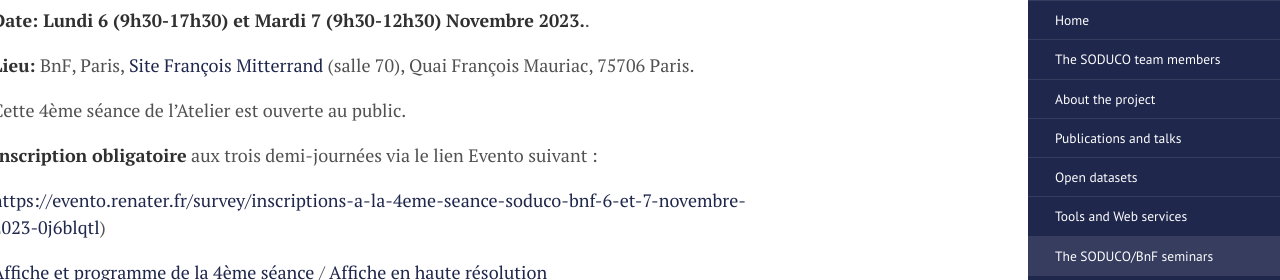
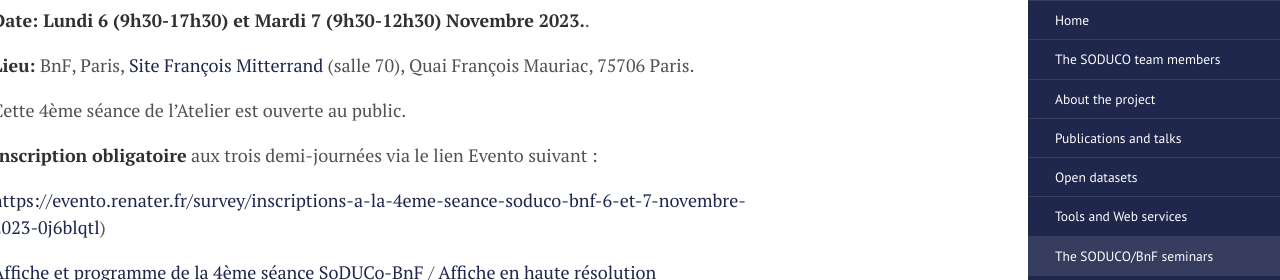
Before and after one commit to soduco/soduco.github.io, a Jekyll site: the page built from soduco_bnf_seminars.md, in a window 1280 px wide and 900 px high, scrolled down 1729 px, cut to the strip 0-280 px from the top of the window. Built offline with Jekyll 4.4.1, drawn with Linux system fonts in a browser that asks for light colours.

Commit message:
MAJ coquilles

```diff
--- a/soduco_bnf_seminars.md
+++ b/soduco_bnf_seminars.md
@@ -59,9 +59,11 @@
 
 [https://evento.renater.fr/survey/inscriptions-a-la-4eme-seance-soduco-bnf-6-et-7-novembre-2023-0j6blqtl](https://evento.renater.fr/survey/inscriptions-a-la-4eme-seance-soduco-bnf-6-et-7-novembre-2023-0j6blqtl))
 
-[Affiche et programme de la 4ème séance](https://soduco.github.io/public/images/Atelier_Soduco_Bnf_Programme_seance4_6-7Nov2023.pdf) / [Affiche en haute résolution](https://soduco.github.io/public/images/affiche_Atelier_Soduco_Bnf_Programme_seance4_6-7Nov2023_HR.png)
+[Affiche et programme de la 4ème séance SoDUCo-BnF](https://soduco.github.io/public/images/Atelier_Soduco_Bnf_Programme_seance4_6-7Nov2023.pdf) / [Affiche en haute résolution](https://soduco.github.io/public/images/affiche_Atelier_Soduco_Bnf_Programme_seance4_6-7Nov2023_HR.png)
 
-![Séminaire SoDUCo-Bnf Journée 3](./public/images/affiche_Atelier_Soduco_Bnf_Programme_seance4_6-7Nov2023_BR.png)
+
+![Séminaire SoDUCo-Bnf Séance 4](./public/images/affiche_Atelier_Soduco_Bnf_Programme_seance4_6-7Nov2023_BR.png)
+
 
 ### Introduction à la 4ème séance de l'Atelier SoDUCo-BnF:
 
@@ -137,7 +139,7 @@
 **12h15. Pause-déjeuner.**
 
 ## Séance 4/4 suite : LES ATELIERS-FORMATION SODUCO – BNF DATALAB (accès limité)
-{: #seance4_ateliers }
+{: #ateliers_seance4 }
 
 En complément de la 4ème séance de l'Atelier SoDUCo-BnF, les membres du consortium SoDUCo organisent 3 ateliers-formation le mardi 7 novembre après-midi avec l'aide du BnF-DataLab.
 Ces ateliers-formations, accessibles sur invitation ou inscription, sont organisés en parallèle. Ils ont été imaginés pour permettre à différents publics de s’approprier et de réutiliser quelques-unes des ressources produites dans le cadre du programme de recherche SoDUCo. Chaque atelier proposera un scénario général d’utilisation et s’attachera ensuite à sa mise en pratique avec les stagiaires.
```
